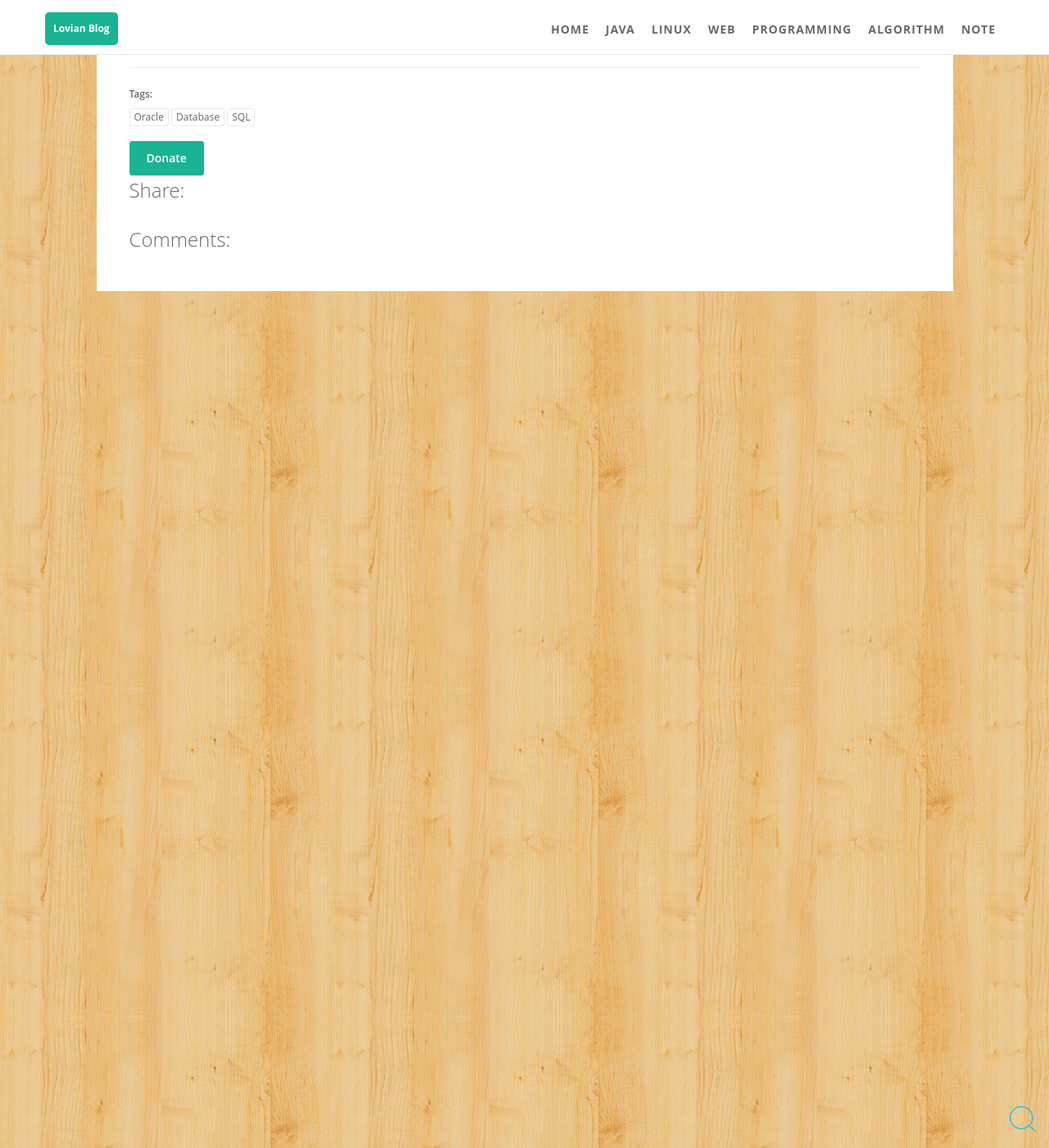
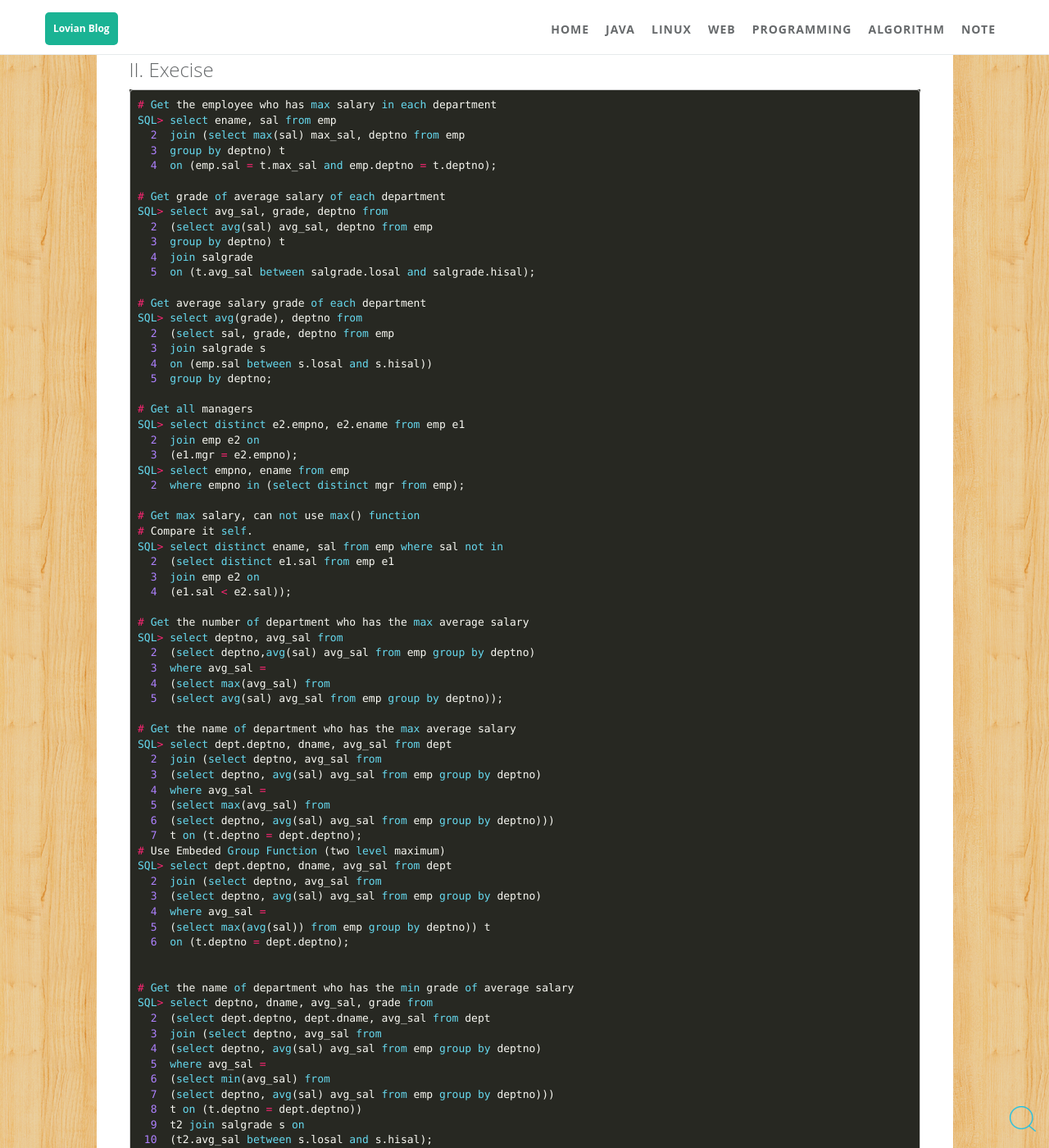
Before and after one commit to ZhengshuaiPENG/zhengshuaipeng.github.io, a Jekyll site: the page built from _posts/2016/06/2016-06-27-db-oracle-tutorial2.md, in a window 1280 px wide and 1400 px high, scrolled down 2358 px. Shown: the whole window at 82% size. Built offline with Jekyll 4.4.1, drawn with Linux system fonts in a browser that asks for light colours; comment, search, counter and statistics services are not loaded; some of the changed text lies outside the part shown.

Commit message:
finish tu2

````diff
--- a/_posts/2016/06/2016-06-27-db-oracle-tutorial2.md
+++ b/_posts/2016/06/2016-06-27-db-oracle-tutorial2.md
@@ -1,9 +1,9 @@
 ---
 layout: post
-title:  "[Oracle Database] Oracle 11g xe tutorial 2 with scott schema"
+title:  "[Oracle Database] Oracle 11g xe tutorial 2: Subquery, Join"
 date:   2016-06-27
-desc: "Orace 11g xe SQL tutorial2 subquery, join with scott schema"
-keywords: "Oracle 11g xe, database, Linux, scott, subquery, tutorial, SQL"
+desc: "Orace 11g xe SQL tutorial2, how to use subquery, join in oracle"
+keywords: "Oracle 11g xe, database, Linux, scott, subquery, join, tutorial, SQL"
 categories: [Web]
 tags: [Oracle,Database, SQL]
 icon: fa-keyboard-o
@@ -100,3 +100,87 @@ SQL> select ename, dname, grade from
   6  where ename not like '_A%';
 
 ```
+## II. Execise
+
+```sql
+# Get the employee who has max salary in each department
+SQL> select ename, sal from emp
+  2  join (select max(sal) max_sal, deptno from emp
+  3  group by deptno) t
+  4  on (emp.sal = t.max_sal and emp.deptno = t.deptno);
+
+# Get grade of average salary of each department
+SQL> select avg_sal, grade, deptno from
+  2  (select avg(sal) avg_sal, deptno from emp
+  3  group by deptno) t
+  4  join salgrade
+  5  on (t.avg_sal between salgrade.losal and salgrade.hisal);
+
+# Get average salary grade of each department
+SQL> select avg(grade), deptno from
+  2  (select sal, grade, deptno from emp
+  3  join salgrade s
+  4  on (emp.sal between s.losal and s.hisal))
+  5  group by deptno;
+
+# Get all managers
+SQL> select distinct e2.empno, e2.ename from emp e1
+  2  join emp e2 on
+  3  (e1.mgr = e2.empno);
+SQL> select empno, ename from emp
+  2  where empno in (select distinct mgr from emp);
+
+# Get max salary, can not use max() function
+# Compare it self.
+SQL> select distinct ename, sal from emp where sal not in
+  2  (select distinct e1.sal from emp e1
+  3  join emp e2 on
+  4  (e1.sal < e2.sal));
+
+# Get the number of department who has the max average salary
+SQL> select deptno, avg_sal from
+  2  (select deptno,avg(sal) avg_sal from emp group by deptno)
+  3  where avg_sal =
+  4  (select max(avg_sal) from
+  5  (select avg(sal) avg_sal from emp group by deptno));
+
+# Get the name of department who has the max average salary
+SQL> select dept.deptno, dname, avg_sal from dept
+  2  join (select deptno, avg_sal from
+  3  (select deptno, avg(sal) avg_sal from emp group by deptno)
+  4  where avg_sal =
+  5  (select max(avg_sal) from
+  6  (select deptno, avg(sal) avg_sal from emp group by deptno)))
+  7  t on (t.deptno = dept.deptno);
+# Use Embeded Group Function (two level maximum)
+SQL> select dept.deptno, dname, avg_sal from dept
+  2  join (select deptno, avg_sal from
+  3  (select deptno, avg(sal) avg_sal from emp group by deptno)
+  4  where avg_sal =
+  5  (select max(avg(sal)) from emp group by deptno)) t
+  6  on (t.deptno = dept.deptno);
+
+
+# Get the name of department who has the min grade of average salary
+SQL> select deptno, dname, avg_sal, grade from
+  2  (select dept.deptno, dept.dname, avg_sal from dept
+  3  join (select deptno, avg_sal from
+  4  (select deptno, avg(sal) avg_sal from emp group by deptno)
+  5  where avg_sal =
+  6  (select min(avg_sal) from
+  7  (select deptno, avg(sal) avg_sal from emp group by deptno)))
+  8  t on (t.deptno = dept.deptno))
+  9  t2 join salgrade s on
+ 10  (t2.avg_sal between s.losal and s.hisal);
+# Embeded Group Function
+SQL> select deptno, dname, avg_sal, grade from
+  2  (select dept.deptno, dept.dname, avg_sal from dept
+  3  join (select deptno, avg_sal from
+  4    (select deptno,avg(sal) avg_sal from emp group by deptno)
+  5  where avg_sal =
+  6  (select min(avg(sal)) from emp group by deptno))
+  7  t on (t.deptno = dept.deptno))
+  8  t2 join salgrade s on
+  9  (t2.avg_sal between s.losal and s.hisal);
+
+```
````
Also changed, not shown: _posts/2016/06/2016-06-26-db-oracle-tutorial1.md (+8 -2 lines).
